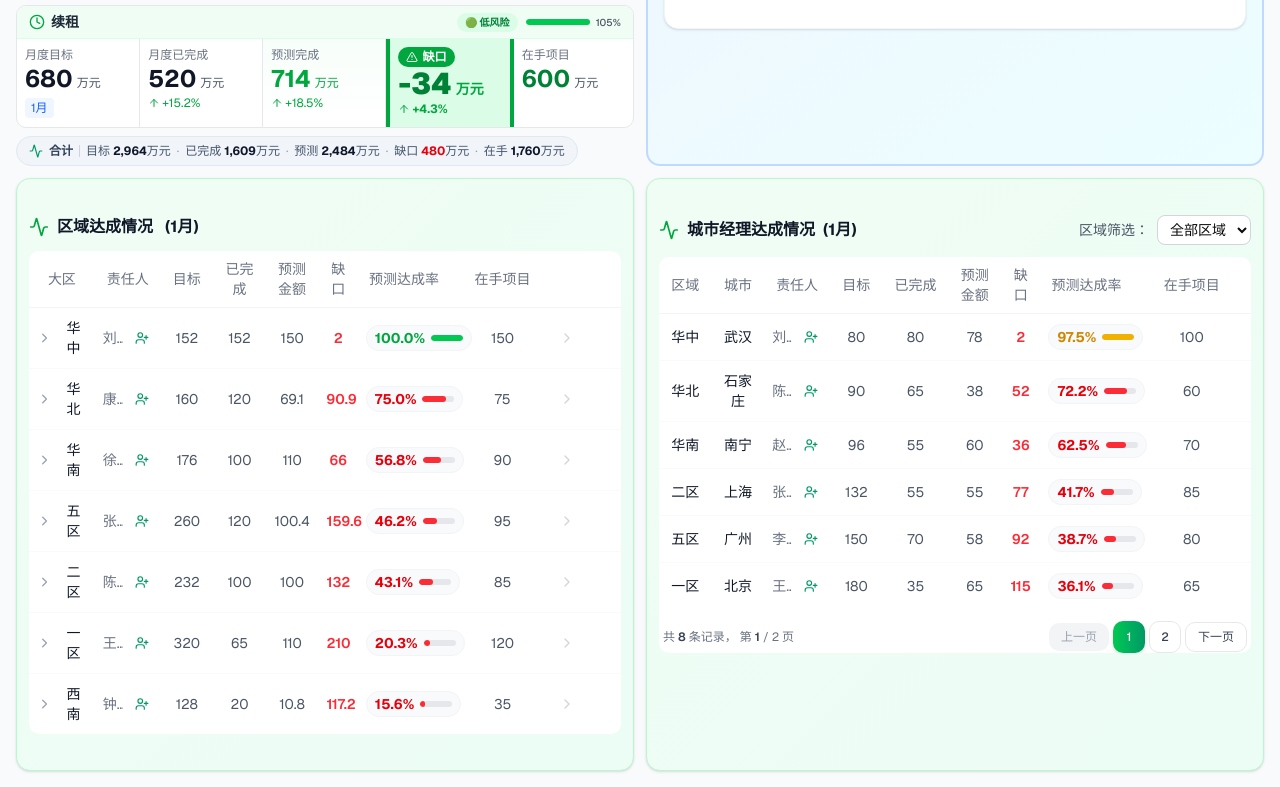
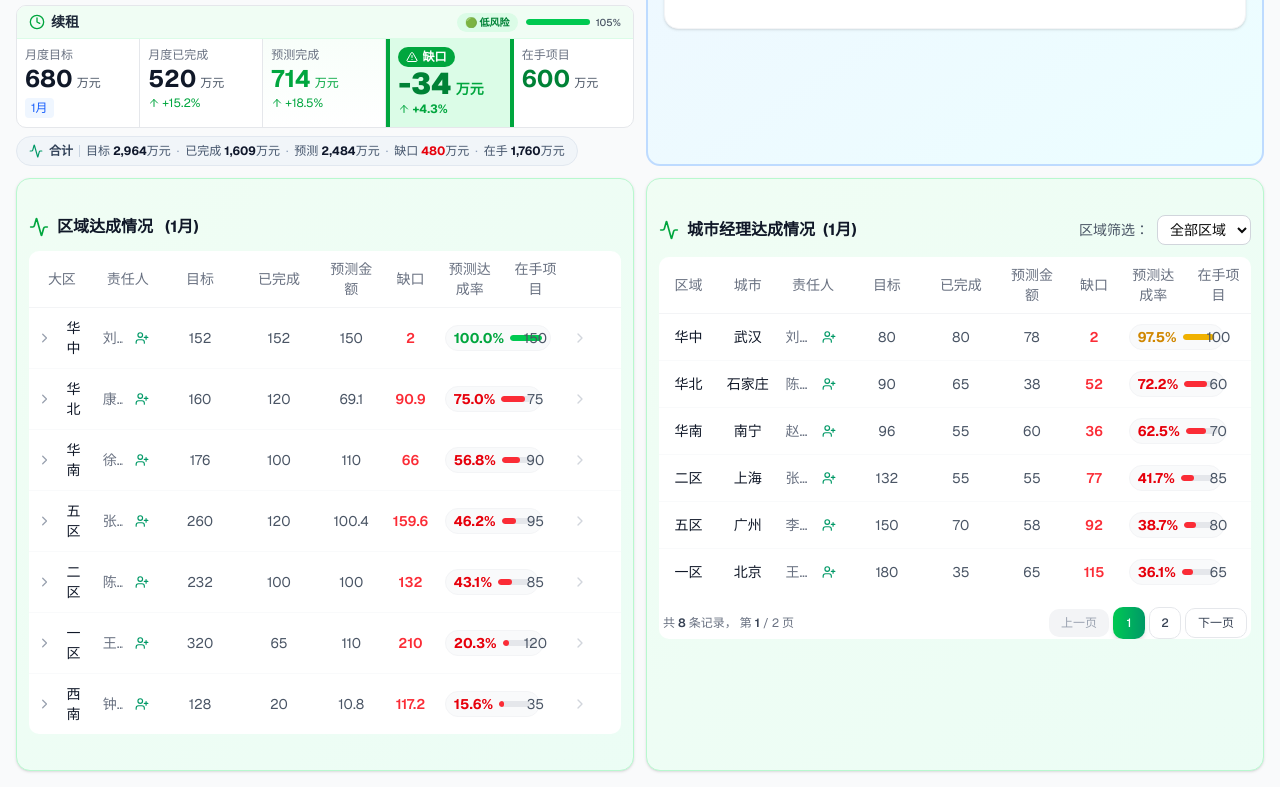
Before and after one commit to navylee1990/coze_jsc, a Next.js app: page /sales in a window 1280 px wide. Shown: the part 505-1292 px from the top of the page. Built offline with nearby package versions, Linux system fonts and the light colour scheme.

Commit message:
fix: 优化表格列宽分配，压缩预测达成率和在手项目列，平衡各列空间

```diff
--- a/src/app/sales/page.tsx
+++ b/src/app/sales/page.tsx
@@ -1346,13 +1346,13 @@ export default function SalesDashboard() {
                   <colgroup>
                     <col style={{ width: '10%' }} />
                     <col style={{ width: '10%' }} />
+                    <col style={{ width: '12%' }} />
+                    <col style={{ width: '12%' }} />
+                    <col style={{ width: '10%' }} />
                     <col style={{ width: '8%' }} />
+                    <col style={{ width: '10%' }} />
+                    <col style={{ width: '10%' }} />
                     <col style={{ width: '8%' }} />
-                    <col style={{ width: '8%' }} />
-                    <col style={{ width: '6%' }} />
-                    <col style={{ width: '14%' }} />
-                    <col style={{ width: '16%' }} />
-                    <col style={{ width: '10%' }} />
                   </colgroup>
                   <thead>
                     <tr className="border-b border-gray-100">
@@ -1473,15 +1473,15 @@ export default function SalesDashboard() {
                 <div className="bg-white rounded-lg border-0 overflow-hidden">
                   <table className="w-full" style={{ tableLayout: 'fixed' }}>
                   <colgroup>
-                    <col style={{ width: '8%' }} />
-                    <col style={{ width: '8%' }} />
                     <col style={{ width: '10%' }} />
-                    <col style={{ width: '8%' }} />
                     <col style={{ width: '10%' }} />
-                    <col style={{ width: '8%' }} />
-                    <col style={{ width: '6%' }} />
-                    <col style={{ width: '14%' }} />
-                    <col style={{ width: '18%' }} />
+                    <col style={{ width: '12%' }} />
+                    <col style={{ width: '13%' }} />
+                    <col style={{ width: '12%' }} />
+                    <col style={{ width: '12%' }} />
+                    <col style={{ width: '9%' }} />
+                    <col style={{ width: '11%' }} />
+                    <col style={{ width: '11%' }} />
                   </colgroup>
                   <thead>
                     <tr className="border-b border-gray-100">
```
